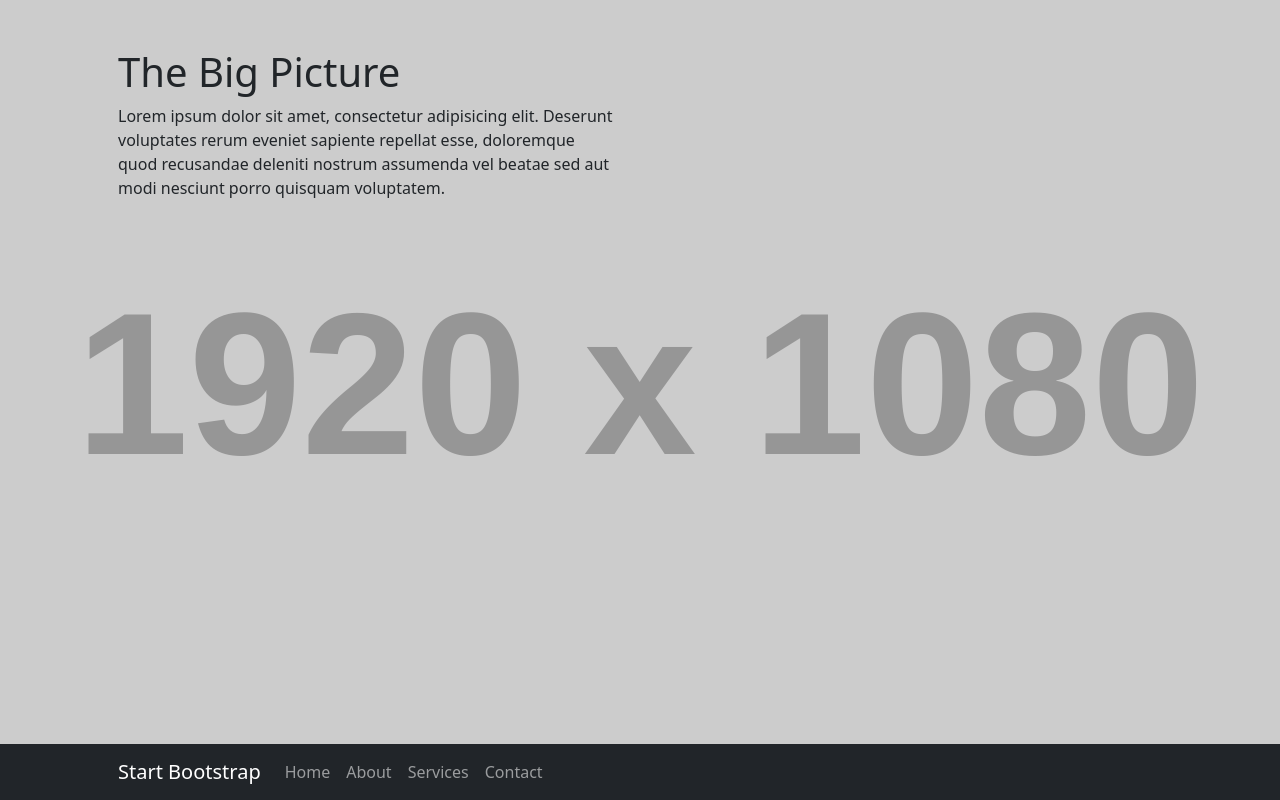
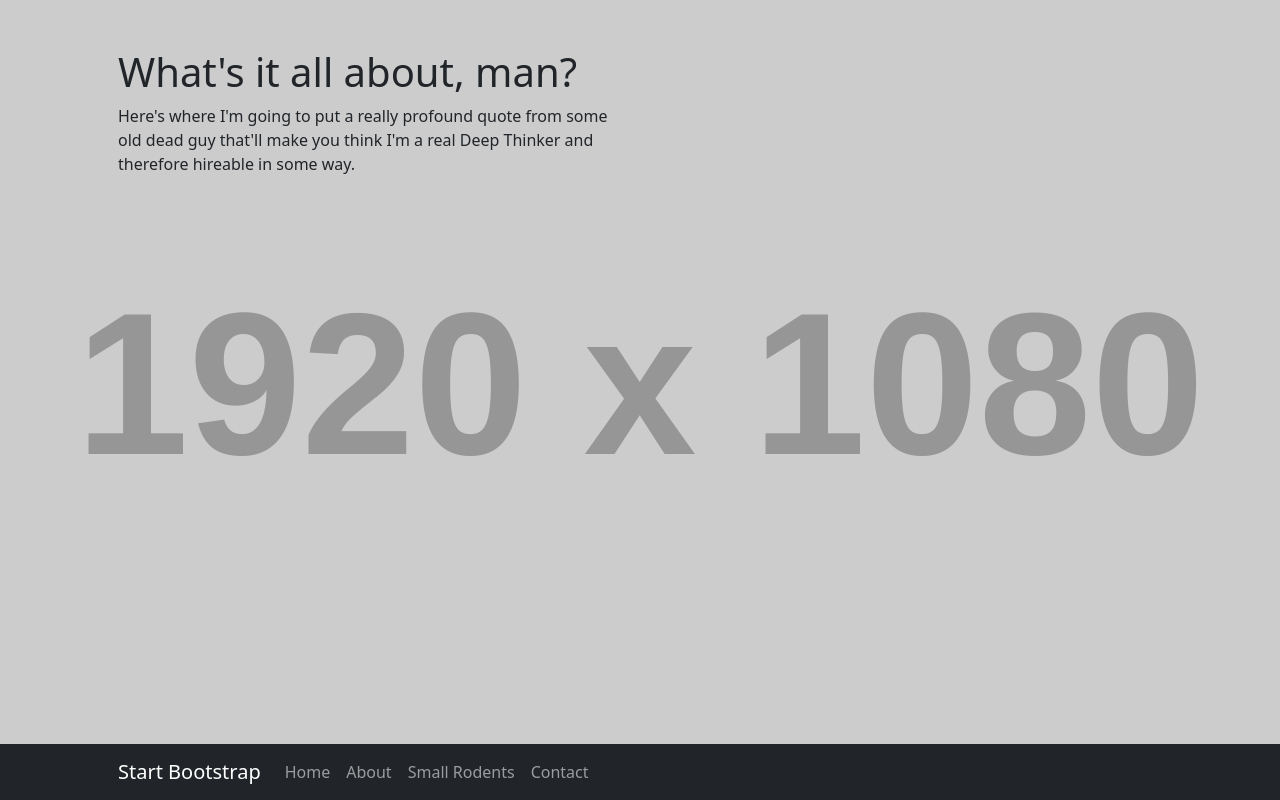
Before and after one commit to arbitrary-isthmus/arbitrary-isthmus.github.io, a plain HTML site: page index.html in a window 1280 px wide. Drawn offline with nearby package versions, Linux system fonts and the light colour scheme; placeholder pictures from the web are drawn by us.

Commit message:
Update index.html

```diff
--- a/index.html
+++ b/index.html
@@ -5,7 +5,7 @@
         <meta name="viewport" content="width=device-width, initial-scale=1, shrink-to-fit=no" />
         <meta name="description" content="" />
         <meta name="author" content="" />
-        <title>The Big Picture - Start Bootstrap Template</title>
+        <title>I never loved you, Javascript.</title>
         <!-- Favicon-->
         <link rel="icon" type="image/x-icon" href="assets/favicon.ico" />
         <!-- Core theme CSS (includes Bootstrap)-->
@@ -21,7 +21,7 @@
                     <ul class="navbar-nav ml-auto">
                         <li class="nav-item active"><a class="nav-link" href="#!">Home</a></li>
                         <li class="nav-item"><a class="nav-link" href="#!">About</a></li>
-                        <li class="nav-item"><a class="nav-link" href="#!">Services</a></li>
+                        <li class="nav-item"><a class="nav-link" href="#!">Small Rodents</a></li>
                         <li class="nav-item"><a class="nav-link" href="#!">Contact</a></li>
                     </ul>
                 </div>
@@ -32,8 +32,9 @@
             <div class="container px-4 px-lg-5">
                 <div class="row gx-4 gx-lg-5">
                     <div class="col-lg-6">
-                        <h1 class="mt-5">The Big Picture</h1>
-                        <p>Lorem ipsum dolor sit amet, consectetur adipisicing elit. Deserunt voluptates rerum eveniet sapiente repellat esse, doloremque quod recusandae deleniti nostrum assumenda vel beatae sed aut modi nesciunt porro quisquam voluptatem.</p>
+                        <h1 class="mt-5">What's it all about, man?</h1>
+                        <p>Here's where I'm going to put a really profound quote from some old dead guy that'll make you think I'm a real Deep Thinker and therefore hireable in some way.
+                        </p>
                     </div>
                 </div>
             </div>
```
